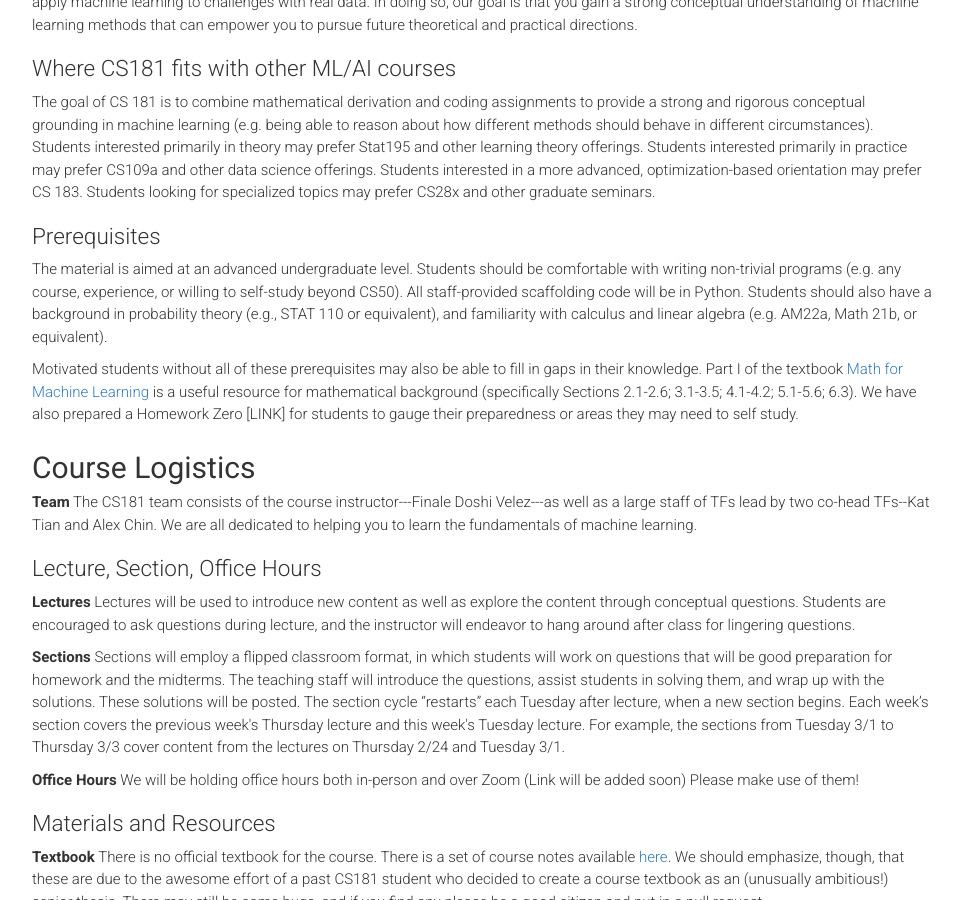
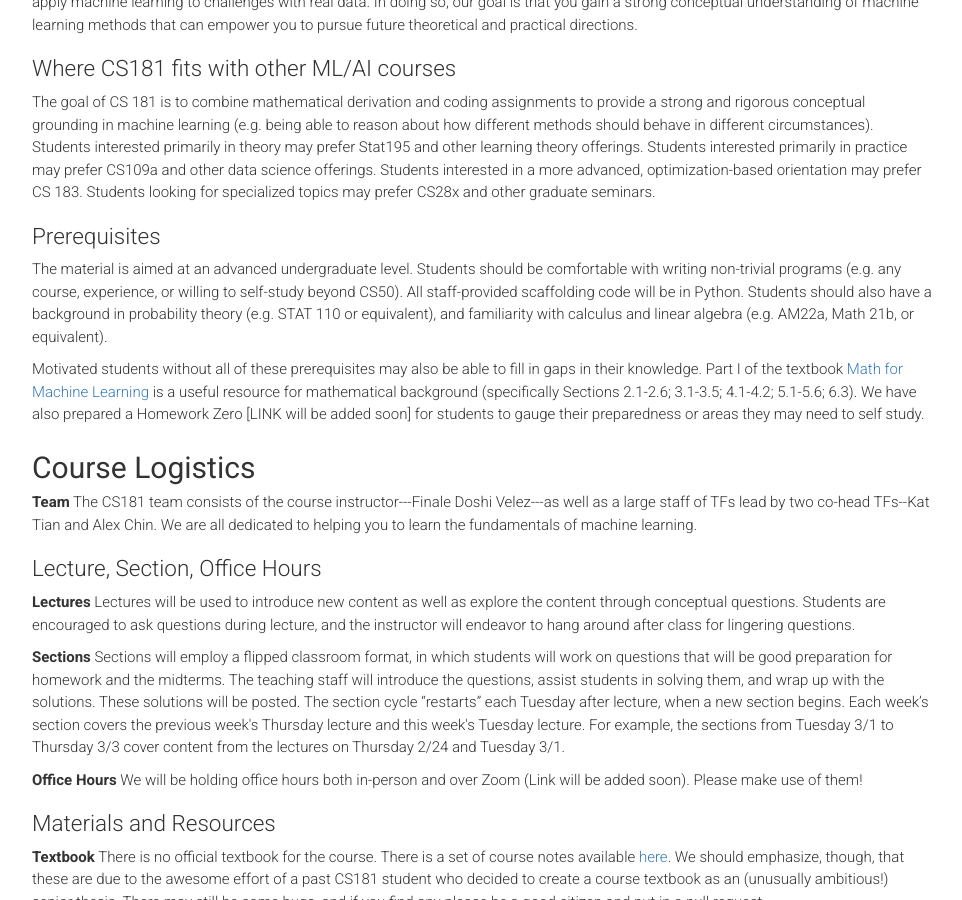
Before and after one commit to harvard-ml-courses/cs181-web, a Jekyll site: the page built from syllabus.html, in a window 1280 px wide and 900 px high, scrolled down 429 px. Shown: the whole window, without its empty margins (158-1120 px from the left). Built offline with Jekyll 4.4.1, drawn with Linux system fonts in a browser that asks for light colours.

Commit message:
minor typos

```diff
--- a/syllabus.html
+++ b/syllabus.html
@@ -39,7 +39,7 @@ weight: 0
             should be comfortable with writing non-trivial programs (e.g. any
             course, experience, or willing to self-study beyond CS50). All
             staff-provided scaffolding code will be in Python. Students should
-            also have a background in probability theory (e.g., STAT 110 or equivalent),
+            also have a background in probability theory (e.g. STAT 110 or equivalent),
             and familiarity with calculus and linear algebra (e.g. AM22a, Math 21b,
             or equivalent).
         </p>
@@ -50,7 +50,7 @@ weight: 0
             <a href="https://mml-book.com" target="_blank">Math for Machine Learning</a>
             is a useful resource for mathematical
             background (specifically Sections 2.1-2.6; 3.1-3.5; 4.1-4.2; 5.1-5.6; 6.3).
-            We have also prepared a Homework Zero [LINK] for students to gauge
+            We have also prepared a Homework Zero [LINK will be added soon] for students to gauge
             their preparedness or areas they may need to self study.
         </p>
 
@@ -111,7 +111,7 @@ weight: 0
 
         <p>
         <strong>Office Hours</strong>
-        We will be holding office hours both in-person and over Zoom (Link will be added soon)
+        We will be holding office hours both in-person and over Zoom (Link will be added soon).
         Please make use of them!
 <!--In addition to getting questions answered by the
         staff, office hours are also a great place to find study partners.-->
```
